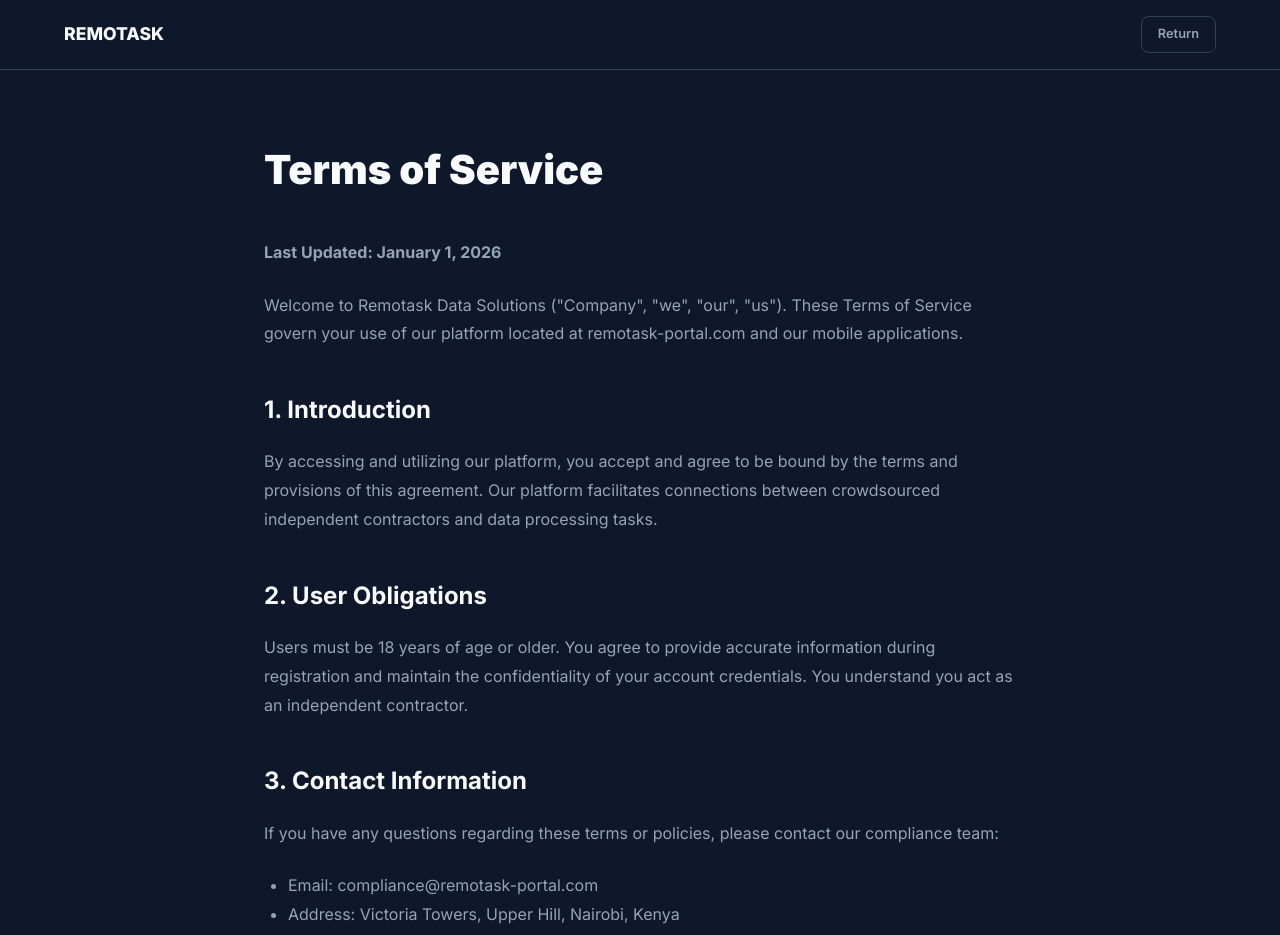
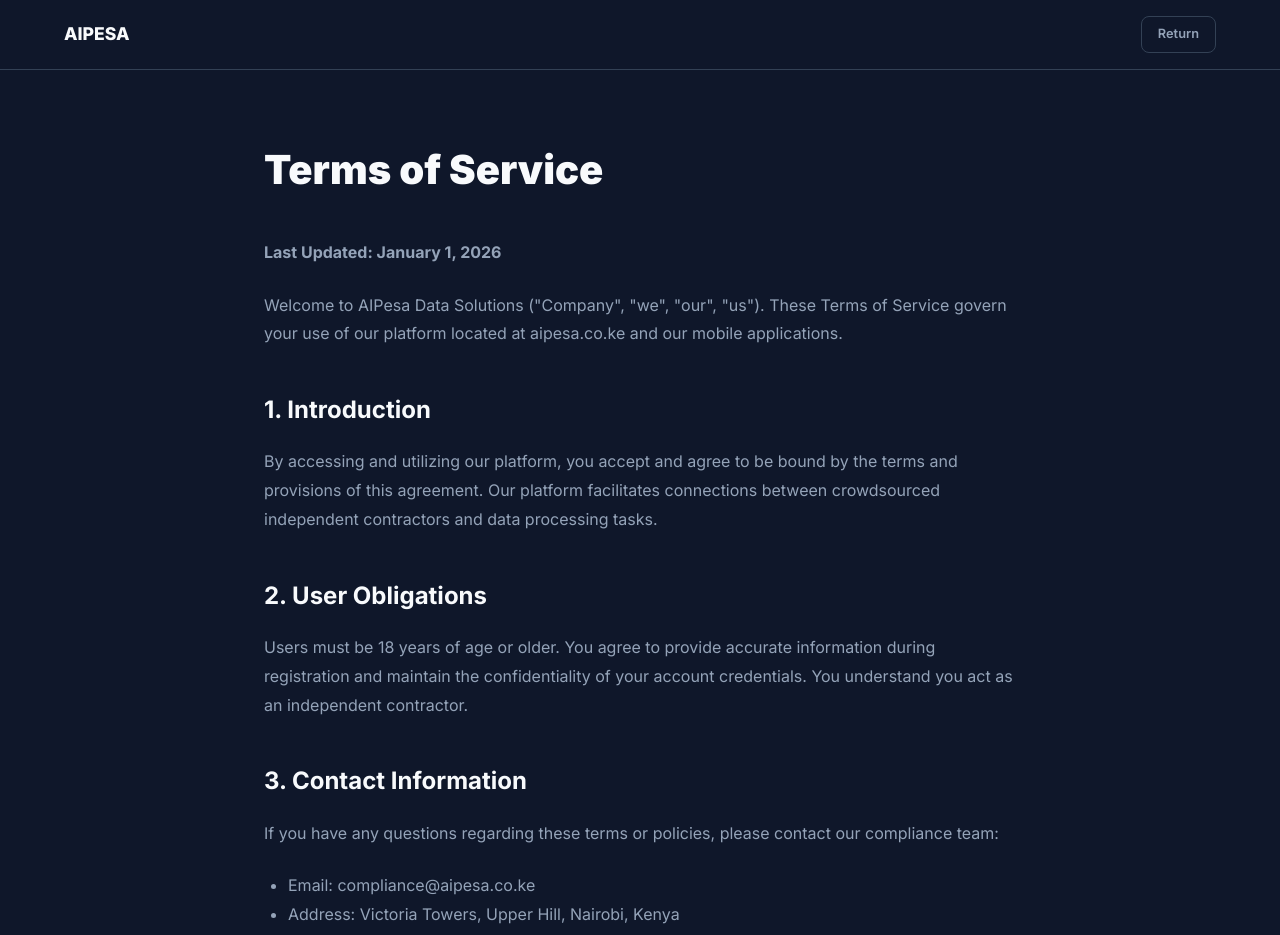
Before and after one commit to lewisnakhungu/remotask-task, a React (Vite) app: page /terms in a window 1280 px wide. Shown: the top 935 px of the page. Built offline with nearby package versions, Linux system fonts and the light colour scheme.

Commit message:
Rebrand platform to AIPesa

```diff
--- a/index.html
+++ b/index.html
@@ -4,8 +4,8 @@
     <meta charset="UTF-8" />
     <link rel="icon" type="image/svg+xml" href="/vite.svg" />
     <meta name="viewport" content="width=device-width, initial-scale=1.0" />
-    <title>REMOTASK - Online Task Platform | Earn Money Completing AI Tasks</title>
-    <meta name="description" content="Earn real money by completing AI tasks online. Join thousands of Kenyan workers earning with M-Pesa payments. Sign up today and get a KES 600 welcome bonus." />
+    <title>AIPesa - Online AI Task Platform | Earn with M-Pesa</title>
+    <meta name="description" content="Earn real money by training AI models. Join thousands of Kenyan workers earning with AIPesa via M-Pesa. Sign up today for your KES 600 welcome bonus." />
     <link rel="preconnect" href="https://fonts.googleapis.com" />
     <link rel="preconnect" href="https://fonts.gstatic.com" crossorigin />
     <link href="https://fonts.googleapis.com/css2?family=Inter:wght@300;400;500;600;700;800;900&display=swap" rel="stylesheet" />
--- a/package.json
+++ b/package.json
@@ -1,5 +1,5 @@
 {
-  "name": "remotasks",
+  "name": "aipesa",
   "private": true,
   "version": "0.0.0",
   "type": "module",
--- a/src/components/Navbar.jsx
+++ b/src/components/Navbar.jsx
@@ -26,7 +26,7 @@ export default function Navbar() {
         <div className="navbar-inner">
           <div className="navbar-brand">
             <div className="brand-icon">⚡</div>
-            <span>REMOTASK</span>
+            <span>AIPESA</span>
           </div>
 
           <div className="navbar-nav">
--- a/src/pages/Assessment.jsx
+++ b/src/pages/Assessment.jsx
@@ -96,7 +96,7 @@ export default function Assessment() {
             <div className="pass-icon">🎉</div>
             <div className="pass-title">Assessment Passed!</div>
             <p style={{ color: 'var(--text-muted)', marginBottom: '1rem' }}>
-              Congratulations {user?.name?.split(' ')[0]}! You've qualified to earn on REMOTASK.
+              Congratulations {user?.name?.split(' ')[0]}! You've qualified to earn on AIPESA.
             </p>
             <div style={{ background: 'var(--success-light)', border: '1px solid rgba(34,197,94,0.25)', borderRadius: '1rem', padding: '1.5rem', margin: '1.5rem 0' }}>
               <div style={{ fontSize: '0.875rem', color: 'var(--text-muted)', marginBottom: '0.5rem' }}>Welcome Bonus Credited! 🎁</div>
@@ -131,7 +131,7 @@ export default function Assessment() {
       <div style={{ maxWidth: 580, margin: '0 auto', marginBottom: '1.5rem', display: 'flex', alignItems: 'center', justifyContent: 'space-between' }}>
         <div style={{ display: 'flex', alignItems: 'center', gap: '0.65rem', fontWeight: 800, fontSize: '1rem' }}>
           <div style={{ width: 30, height: 30, background: 'linear-gradient(135deg, #9333ea, #7c3aed)', borderRadius: 8, display: 'flex', alignItems: 'center', justifyContent: 'center', fontSize: '0.85rem' }}>⚡</div>
-          REMOTASK
+          AIPESA
         </div>
         <div style={{ fontSize: '0.8rem', color: 'var(--text-muted)' }}>Skill Verification</div>
       </div>
--- a/src/pages/Landing.jsx
+++ b/src/pages/Landing.jsx
@@ -28,7 +28,7 @@ export default function Landing() {
         <div className="container" style={{ display: 'flex', alignItems: 'center', justifyContent: 'space-between', height: 64 }}>
           <div style={{ display: 'flex', alignItems: 'center', gap: '0.65rem', fontWeight: 800, fontSize: '1.1rem' }}>
             <div style={{ width: 34, height: 34, background: 'linear-gradient(135deg, #9333ea, #7c3aed)', borderRadius: 8, display: 'flex', alignItems: 'center', justifyContent: 'center' }}>⚡</div>
-            REMOTASK
+            AIPESA
           </div>
           <div style={{ display: 'flex', gap: '0.75rem' }}>
             <Link to="/login" className="btn btn-ghost btn-sm">Sign In</Link>
@@ -94,7 +94,7 @@ export default function Landing() {
       {/* Features */}
       <section style={{ padding: '5rem 1.5rem', background: 'rgba(30,41,59,0.3)' }}>
         <div className="container">
-          <h2 style={{ textAlign: 'center', fontSize: '2rem', fontWeight: 800, marginBottom: '0.75rem' }}>Why Choose REMOTASK?</h2>
+          <h2 style={{ textAlign: 'center', fontSize: '2rem', fontWeight: 800, marginBottom: '0.75rem' }}>Why Choose AIPESA?</h2>
           <p style={{ textAlign: 'center', color: 'var(--text-muted)', marginBottom: '3rem' }}>Everything you need to start earning today</p>
           <div className="features-grid">
             {features.map(f => (
@@ -135,7 +135,7 @@ export default function Landing() {
       <section style={{ padding: '5rem 1.5rem', textAlign: 'center', background: 'linear-gradient(135deg, rgba(147,51,234,0.1), rgba(99,102,241,0.05))' }}>
         <div className="container">
           <h2 style={{ fontSize: '2rem', fontWeight: 800, marginBottom: '0.75rem' }}>Ready to Start Earning?</h2>
-          <p style={{ color: 'var(--text-muted)', marginBottom: '2rem' }}>Join thousands of Kenyans already making money with REMOTASK</p>
+          <p style={{ color: 'var(--text-muted)', marginBottom: '2rem' }}>Join thousands of Kenyans already making money with AIPESA</p>
           <Link to="/signup" className="btn btn-primary btn-lg">
             🚀 Get Started — It's Free
           </Link>
@@ -147,9 +147,9 @@ export default function Landing() {
         <div style={{ display: 'flex', gap: '1.5rem', justifyContent: 'center', margin: '0 auto 1rem' }}>
             <Link to="/privacy" style={{ color: 'var(--text-dim)', textDecoration: 'none' }}>Privacy</Link>
             <Link to="/terms" style={{ color: 'var(--text-dim)', textDecoration: 'none' }}>Terms</Link>
-            <span style={{ color: 'var(--text-dim)', textDecoration: 'none' }}>compliance@remotask-portal.com</span>
+            <span style={{ color: 'var(--text-dim)', textDecoration: 'none' }}>compliance@aipesa.co.ke</span>
         </div>
-        <p>© 2026 REMOTASK. All rights reserved. | Nairobi, Kenya | PVT-RTX2026</p>
+        <p>© 2026 AIPESA. All rights reserved. | Nairobi, Kenya | PVT-RTX2026</p>
       </footer>
     </div>
   );
--- a/src/pages/Legal.jsx
+++ b/src/pages/Legal.jsx
@@ -9,7 +9,7 @@ export default function Legal() {
       {/* Formal Navbar */}
       <header style={{ padding: '1rem', borderBottom: '1px solid var(--border)' }}>
         <div className="container" style={{ display: 'flex', justifyContent: 'space-between', alignItems: 'center' }}>
-          <div style={{ fontWeight: 800, fontSize: '1.1rem' }}>REMOTASK</div>
+          <div style={{ fontWeight: 800, fontSize: '1.1rem' }}>AIPESA</div>
           <Link to="/welcome" className="btn btn-ghost btn-sm">Return</Link>
         </div>
       </header>
@@ -23,7 +23,7 @@ export default function Legal() {
           <p style={{ marginBottom: '1.5rem' }}><strong>Last Updated: January 1, 2026</strong></p>
 
           <p style={{ marginBottom: '1.5rem' }}>
-            Welcome to Remotask Data Solutions ("Company", "we", "our", "us"). These {isPrivacy ? 'Privacy Policies' : 'Terms of Service'} govern your use of our platform located at remotask-portal.com and our mobile applications.
+            Welcome to AIPesa Data Solutions ("Company", "we", "our", "us"). These {isPrivacy ? 'Privacy Policies' : 'Terms of Service'} govern your use of our platform located at aipesa.co.ke and our mobile applications.
           </p>
 
           <h2 style={{ fontSize: '1.5rem', color: 'var(--text)', marginTop: '2.5rem', marginBottom: '1rem' }}>1. Introduction</h2>
@@ -43,7 +43,7 @@ export default function Legal() {
             If you have any questions regarding these terms or policies, please contact our compliance team:
           </p>
           <ul style={{ paddingLeft: '1.5rem' }}>
-            <li>Email: compliance@remotask-portal.com</li>
+            <li>Email: compliance@aipesa.co.ke</li>
             <li>Address: Victoria Towers, Upper Hill, Nairobi, Kenya</li>
             <li>Registration: PVT-RTX2026</li>
           </ul>
--- a/src/pages/Login.jsx
+++ b/src/pages/Login.jsx
@@ -33,7 +33,7 @@ export default function Login() {
       <div className="auth-card fade-in">
         <div className="auth-logo">
           <div style={{ width: 38, height: 38, background: 'linear-gradient(135deg, #9333ea, #7c3aed)', borderRadius: 10, display: 'flex', alignItems: 'center', justifyContent: 'center' }}>⚡</div>
-          REMOTASK
+          AIPESA
         </div>
 
         <h1 className="auth-title">Welcome Back</h1>
--- a/src/pages/Signup.jsx
+++ b/src/pages/Signup.jsx
@@ -44,7 +44,7 @@ export default function Signup() {
       <div className="auth-card fade-in" style={{ maxWidth: 480 }}>
         <div className="auth-logo">
           <div style={{ width: 38, height: 38, background: 'linear-gradient(135deg, #9333ea, #7c3aed)', borderRadius: 10, display: 'flex', alignItems: 'center', justifyContent: 'center' }}>⚡</div>
-          REMOTASK
+          AIPESA
         </div>
 
         <div style={{ background: 'var(--success-light)', border: '1px solid rgba(34,197,94,0.2)', borderRadius: '0.75rem', padding: '0.9rem 1rem', marginBottom: '1.5rem', display: 'flex', alignItems: 'center', gap: '0.65rem' }}>
--- a/src/store/useStore.js
+++ b/src/store/useStore.js
@@ -659,7 +659,7 @@ const useStore = create(
       },
     }),
     {
-      name: 'remotasks-storage',
+      name: 'aipesa-storage',
       merge: (persistedState, currentState) => ({
         ...currentState,
         ...persistedState,
```
Also changed, not shown: src/pages/Gateway.jsx (+5 -5 lines).
